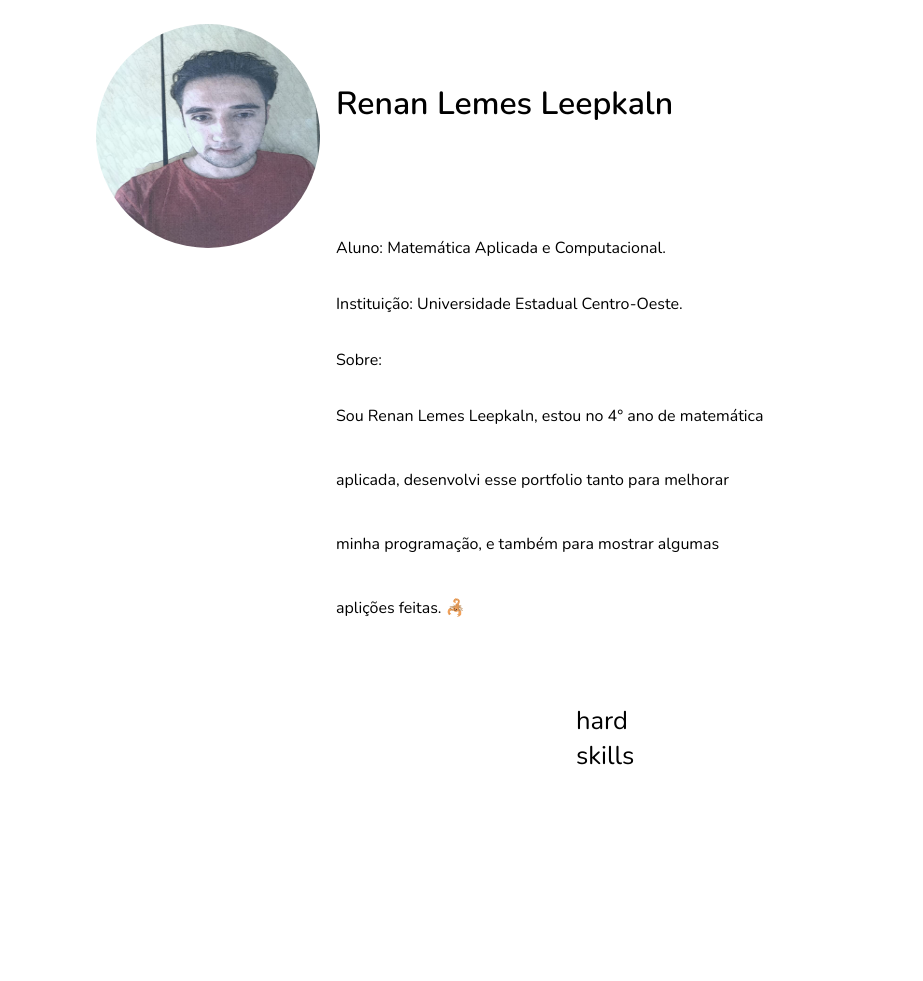
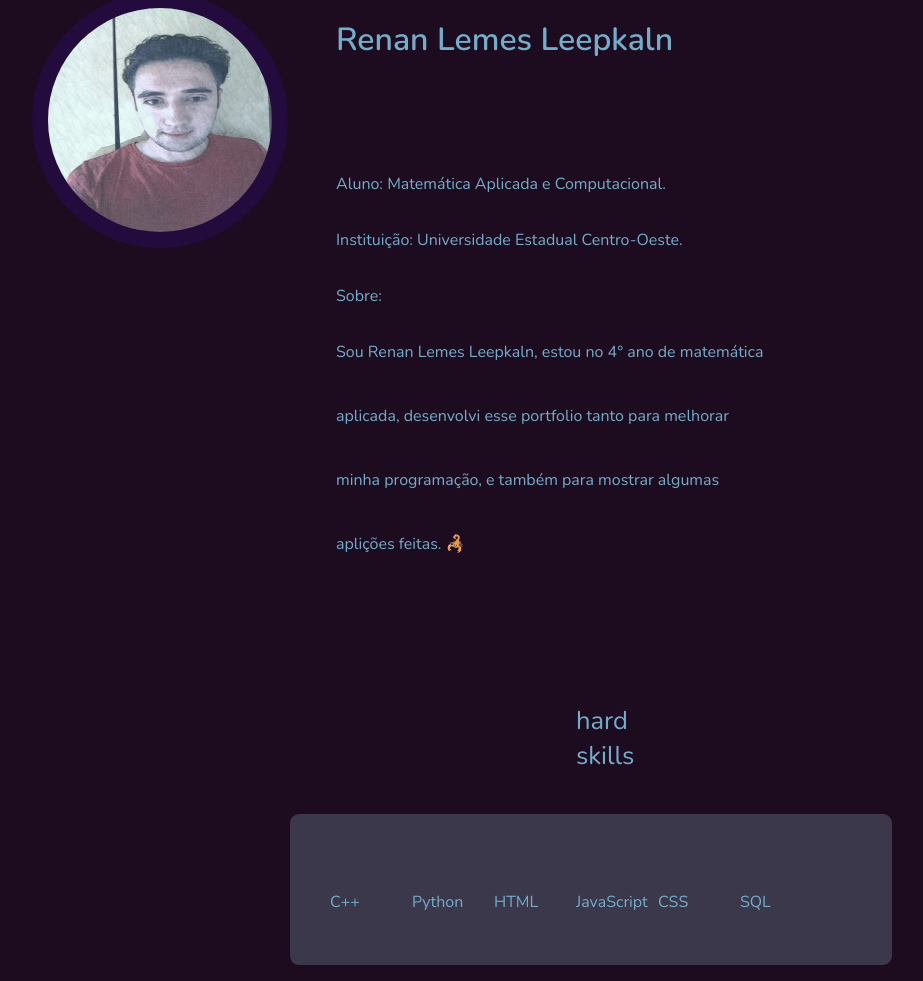
Before and after one commit to renan-lemes/renan-lemes.github.io, a plain HTML site: page page1.html in a window 1280 px wide. Shown: the part 112-1093 px from the top of the page, without its empty margins (128-1051 px from the left). Drawn offline with nearby package versions, Linux system fonts and the light colour scheme.

Commit message:
Style:Arrumando a o style da page alterando toda as cores

```diff
--- a/CSS/style_page1.css
+++ b/CSS/style_page1.css
@@ -21,7 +21,7 @@ body {
     flex-direction: column;
     width: 100vw;
     height: 100vh;
-    background-color: #fff;
+    background-color: #1D0C20;
 }
 
 header {
@@ -45,7 +45,7 @@ header {
     border-radius: 0rem;
     padding: 0;
     opacity: 1;
-    margin: -15rem -30rem 0;
+    margin: 3rem -20rem 2rem;
 }
 
 img {
@@ -53,10 +53,21 @@ img {
     height: 14rem;
     position: absolute;
     display: grid;
-    margin: 2rem -16rem;
+    margin: 1rem 1.0001rem -5rem;
     border-radius: 50%;
     border-style: groove;
-    border: white;
+    border: #1D0C20;
+
+}
+
+.img-cicle {
+    background-color: rgba(59, 9, 139, 0.267);
+    width: 16rem;
+    height: 16rem;
+    display: flex;
+    border-radius: 50%;
+    padding: 0;
+    margin: 0rem -20rem -20rem;
 }
 
 h1 {
@@ -64,6 +75,7 @@ h1 {
     display: flex;
     margin: 6rem -1rem;
     font: 600 2rem/1 'Nunito', sans-seri;
+    color: #75ADC9;
 }
 
 h2 {
@@ -72,6 +84,7 @@ h2 {
     ;
     display: flex;
     margin: 2rem 15rem;
+    color: #75ADC9;
 }
 
 h3 {
@@ -80,6 +93,16 @@ h3 {
     font: 400 1rem/4 'Nunito', sans-seri;
     margin: 1rem -1rem;
     display: flex;
+    color: #75ADC9;
+}
+
+h4 {
+    width: 7rem;
+    height: 2.5rem;
+    font: 400 1rem/4 'Nunito', sans-seri;
+    margin: 1rem -1rem;
+    display: flex;
+    color: #75ADC9;
 }
 
 .texto-pre {
@@ -88,6 +111,7 @@ h3 {
     padding: 15rem 15rem 15rem;
     align-items: center;
     margin: 0rem 29rem 20rem;
+    color: #75ADC9;
 }
 
 
@@ -97,12 +121,39 @@ h3 {
     height: 100%;
     /*460px*/
     max-width: 90rem;
-    max-height: 28.75rem;
+    max-height: 26rem;
     display: flex;
-    padding: 10rem 45rem 40rem;
+    padding: 20rem 45rem 40rem;
     background: url(../Images/depoimentos-background-2.png) no-repeat;
     object-fit: none;
+    mix-blend-mode: hard-light;
 }
+
+.hard-container {
+    position: absolute;
+    width: 602px;
+    height: 151px;
+    left: 386px;
+    top: 606px;
+    margin: 20rem 2rem 25rem;
+    align-items: center;
+    background: rgba(182, 229, 250, 0.2);
+    border-radius: 9px;
+
+    grid-template-columns: 1fr 1fr 1fr;
+
+    display: grid;
+    grid-template-columns: 1fr 1fr 1fr;
+    gap: 2px;
+    align-self: center;
+    justify-self: center;
+    display: flex;
+    padding: 1px;
+    /* align-items: center; */
+    align-content: space-between;
+    justify-content: center;
+}
+
 
 .Projeto {
     display: flex;
@@ -136,5 +187,5 @@ footer.cabeçario {
     width: 90vw;
     display: flex;
     margin: -20rem 2rem 4rem;
-    background-color: white;
+    background-color: #1D0C20;
 }
```
